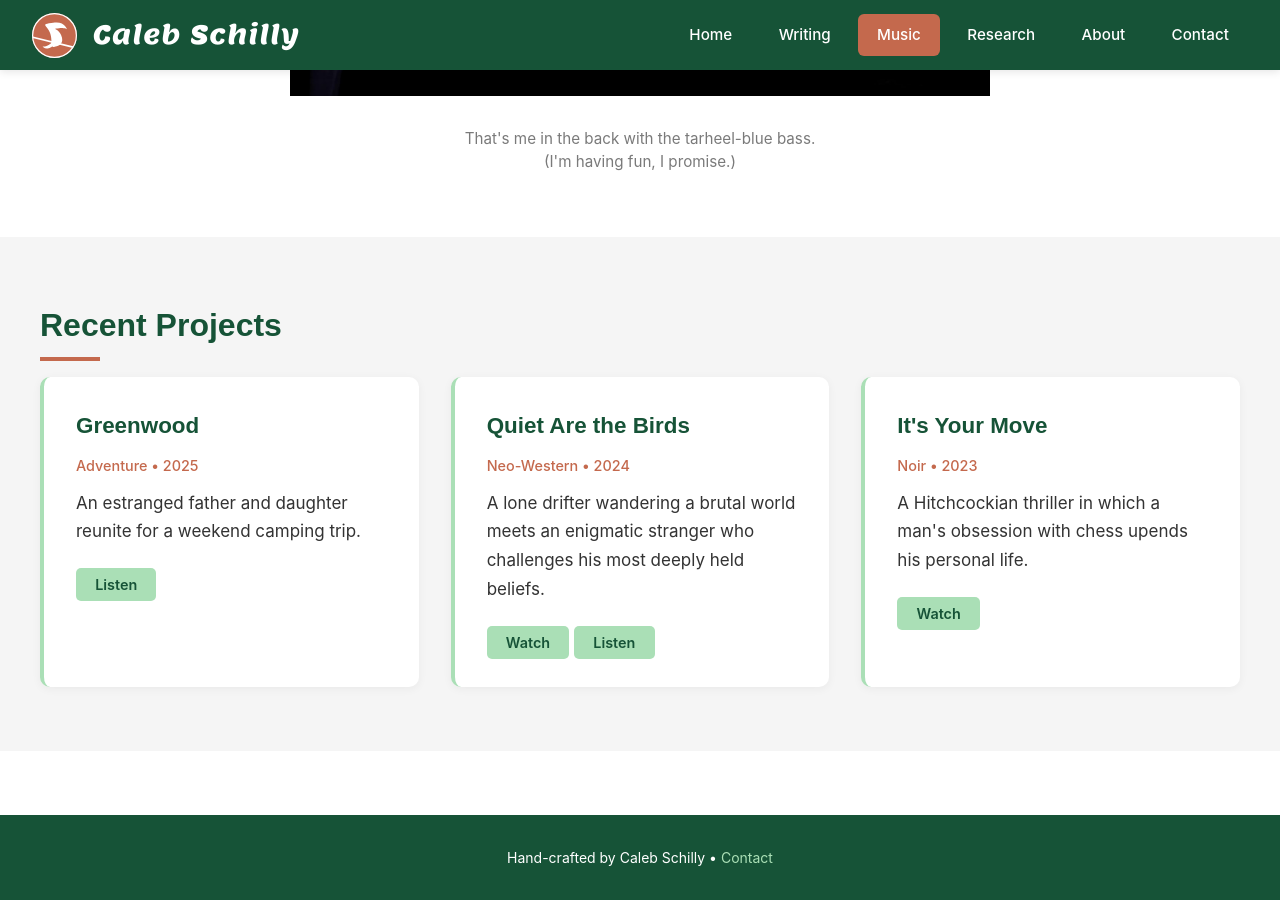
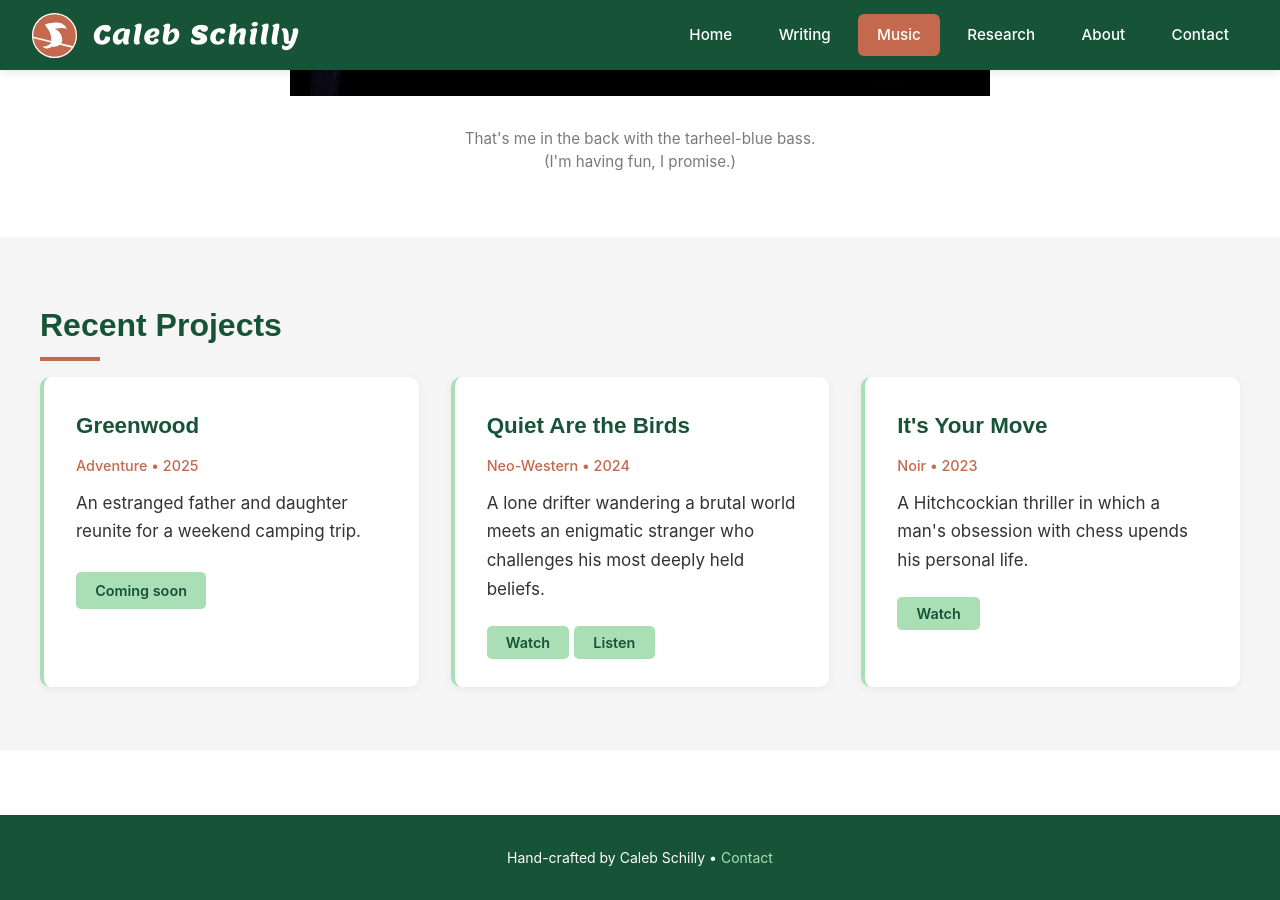
Before and after one commit to cwschilly/homepage, a Jekyll site: the page built from pages/music.html, in a window 1280 px wide and 900 px high, scrolled down 1901 px. Built offline with Jekyll 4.4.1, drawn with Linux system fonts in a browser that asks for light colours; nearby versions of some CDN libraries; some web fonts are replaced.

Commit message:
fix broken link

```diff
--- a/pages/music.html
+++ b/pages/music.html
@@ -72,7 +72,7 @@ title: Music
                     An estranged father and daughter reunite for a weekend camping trip.
                 </p>
                 <br>
-                <a href="#" class="link-button">Listen</a>
+                <button class="link-button" disabled aria-disabled="true">Coming soon</button>
             </div>
             <div class="content-card">
                 <h4 class="card-title">Quiet Are the Birds</h4>
```
